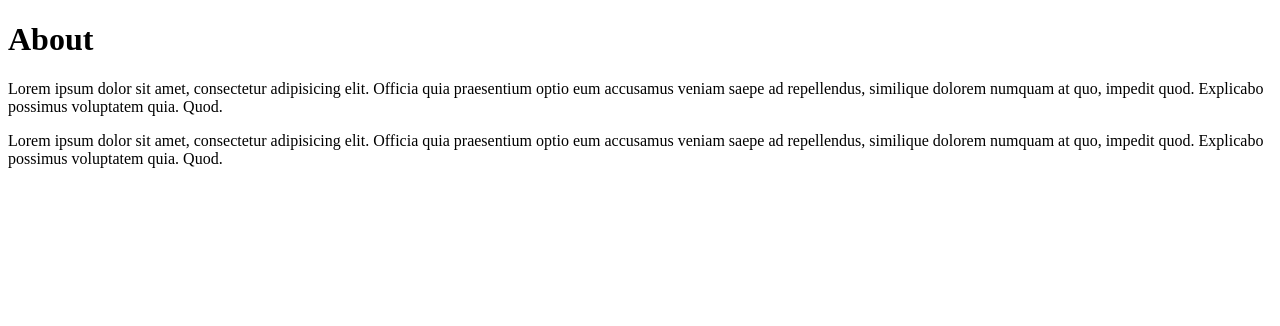
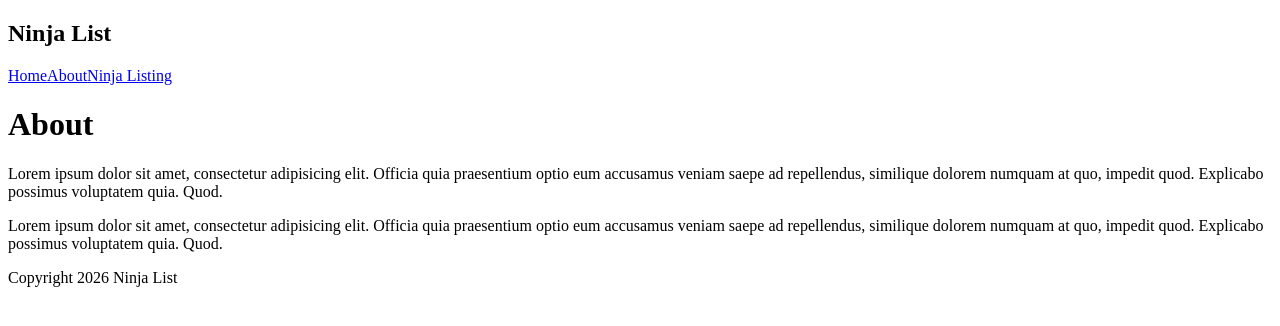
Before and after one commit to iamcallum-dev/ninja-list, a Next.js app: page /about in a window 1280 px wide. Shown: the top 326 px of the page. Built offline with nearby package versions, Linux system fonts and the light colour scheme.

Commit message:
added components to every page

```diff
--- /dev/null
+++ b/components/Layout.tsx
@@ -0,0 +1,14 @@
+import Navbar from "./Navbar";
+import Footer from "./Footer";
+
+const Layout = ({ children }: { children: React.ReactNode }) => {
+	return (
+		<div className='content'>
+			<Navbar />
+			{children}
+			<Footer />
+		</div>
+	);
+};
+
+export default Layout;
--- a/components/Navbar.tsx
+++ b/components/Navbar.tsx
@@ -7,7 +7,7 @@ const Navbar = () => {
 				<h1>Ninja List</h1>
 			</div>
 			<Link href='/'>Home</Link>
-			<Link href='about'>About</Link>
+			<Link href='/about'>About</Link>
 			<Link href='/ninjas'>Ninja Listing</Link>
 		</nav>
 	);
--- /dev/null
+++ b/pages/_app.tsx
@@ -0,0 +1,14 @@
+import type { AppProps } from "next/app";
+import Navbar from "@/components/Navbar";
+import Footer from "@/components/Footer";
+import Layout from "@/components/Layout";
+
+function MyApp({ Component, pageProps }: AppProps) {
+	return (
+		<Layout>
+			<Component {...pageProps} />
+		</Layout>
+	);
+}
+
+export default MyApp;
--- a/pages/about.tsx
+++ b/pages/about.tsx
@@ -1,3 +1,5 @@
+import layout from "../app/layout";
+
 const About = () => {
 	return (
 		<div>
--- a/app/page.tsx
+++ b/pages/index.tsx
@@ -1,21 +1,15 @@
 import Image from "next/image";
-import Navbar from "../components/Navbar";
-import Footer from "../components/Footer";
 import Link from "next/link";
 
 export default function Home() {
 	return (
 		<div>
-			<Navbar />
 			<h1>Homepage</h1>
 			<p>Lorem ipsum dolor sit amet consectetur adipisicing elit.</p>
 			<p>Lorem ipsum dolor sit, amet consectetur adipisicing elit.</p>
-			{/* legacyBehaviour is needed however, it is deprecated and will be removed in the future.
-      get a messsage in the console saying we can use codemod to update the code/upgrade the components */}
 			<Link legacyBehavior href='/ninjas'>
 				<a>See Ninja Listing</a>
 			</Link>
-			<Footer />
 		</div>
 	);
 }
```
Also changed, not shown: app/layout.tsx (deleted, +0 -33 lines).
